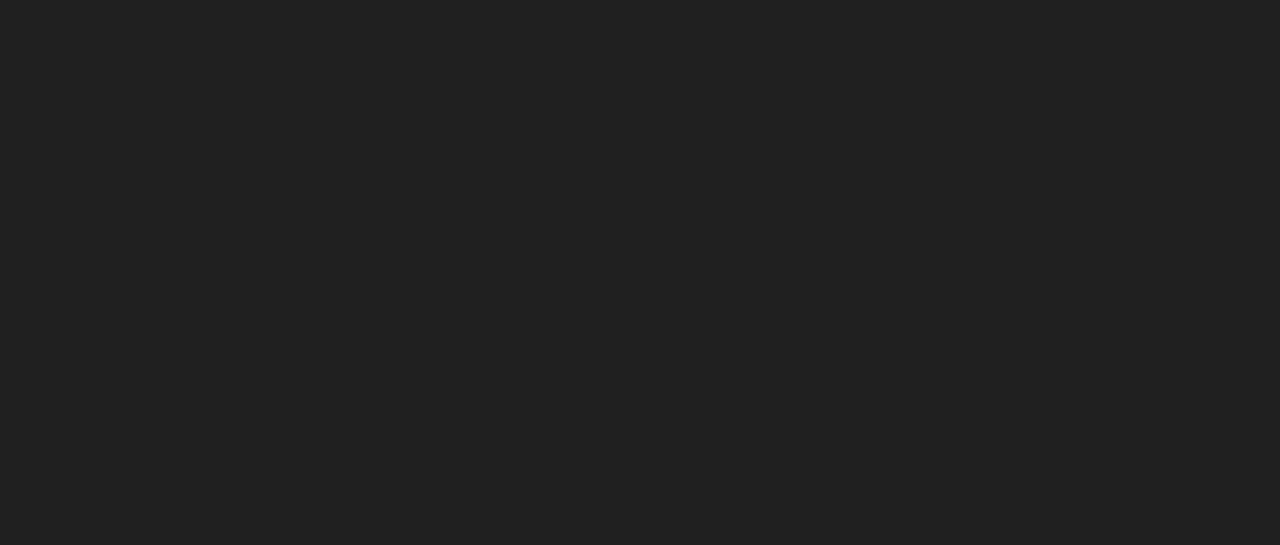
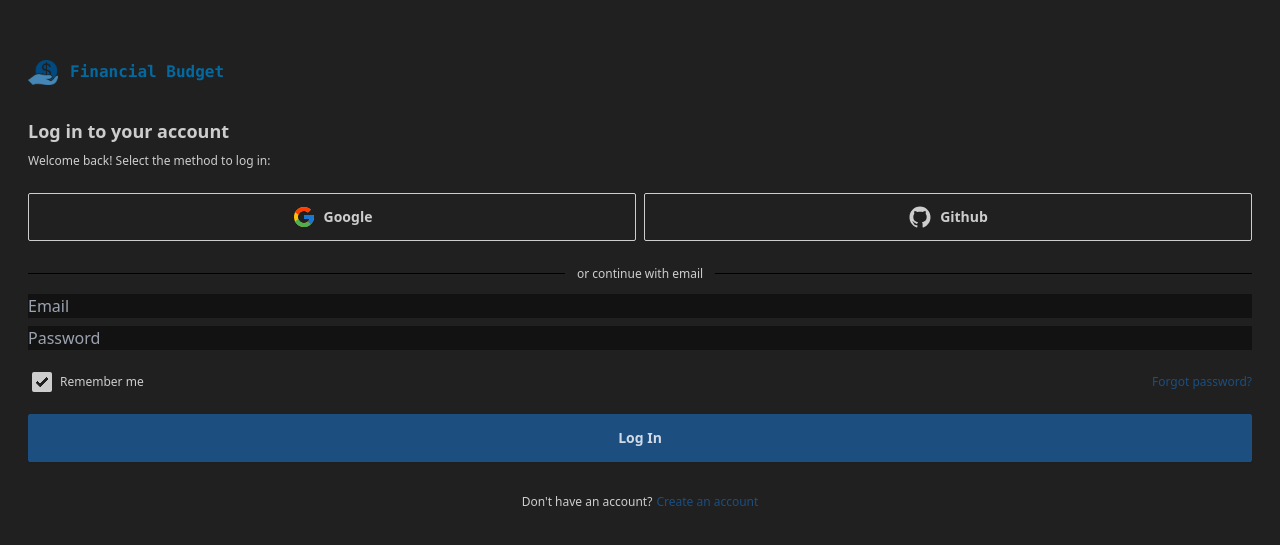
Before and after one commit to zanonjonas-codes/ts-financial-budget, a Next.js app: page /login in a window 1280 px wide. Shown: the part 115-660 px from the top of the page. Built offline with nearby package versions, Linux system fonts and the light colour scheme.

Commit message:
login page sm

```diff
--- a/package.json
+++ b/package.json
@@ -3,7 +3,7 @@
   "version": "0.1.0",
   "private": true,
   "scripts": {
-    "dev": "next dev",
+    "dev": "firefox http://localhost:3000 && next dev",
     "build": "next build",
     "start": "next start",
     "lint": "next lint"
--- a/src/pages/login-exemplo.tsx
+++ b/src/pages/login-exemplo.tsx
@@ -1,3 +1,4 @@
+/* eslint-disable @next/next/no-img-element */
 import Image from 'next/image'
 import React from 'react'
 import { AiOutlineTwitter } from 'react-icons/ai'
--- a/src/pages/login.tsx
+++ b/src/pages/login.tsx
@@ -1,12 +1,90 @@
+/* eslint-disable @next/next/no-img-element */
 import * as React from 'react'
 import '../app/globals.css'
+import Image from 'next/image'
+import { FcGoogle } from 'react-icons/fc'
+import { IoLogoGithub } from 'react-icons/io'
 
 export interface ILoginProps {}
 
 export function Login(props: ILoginProps) {
   return (
-    <section className="h-screen flex flex-col">
-      <div className=""></div>
+    // <section className="grid md:grid-cols-2 grid-cols-1 justify-center items-center h-screen">
+    //   <img
+    //     src="https://media.macphun.com/img/uploads/customer/how-to/608/15542038745ca344e267fb80.28757312.jpg"
+    //     alt="Sample image"
+    //     className="object-cover w-full h-full hidden md:block"
+    //   />
+
+    //   <div className="grid grid-cols-1 items-center justify-center">
+    //     <div className="grid gap-3">
+    //       <input placeholder="Email" type="text" className=""></input>
+
+    //       <input placeholder="Password" type="text"></input>
+    //     </div>
+    //   </div>
+    // </section>
+
+    <section className="grid grid-cols-1 items-center h-screen p-7 content-center gap-2">
+      <img
+        src="https://media.macphun.com/img/uploads/customer/how-to/608/15542038745ca344e267fb80.28757312.jpg"
+        alt="Sample image"
+        className="object-cover w-full h-full hidden "
+      />
+
+      <div className="flex mb-6">
+        <Image src="/dollar.png" alt="" className="" width={30} height={30} />
+        <span className="ml-3 font-mono text-sky-700 font-bold">
+          Financial Budget
+        </span>
+      </div>
+
+      <span className="text-lg font-extrabold">Log in to your account</span>
+
+      <span className="text-xs mb-4">
+        Welcome back! Select the method to log in:
+      </span>
+
+      <div className="grid grid-cols-2 gap-x-2 mb-6">
+        <button className="btn btn-outline">
+          <FcGoogle className="size-6" />
+          Google
+        </button>
+
+        <button className="btn btn-outline">
+          <IoLogoGithub className="size-6" />
+          Github
+        </button>
+      </div>
+
+      <div className="flex items-center justify-center mb-3">
+        <hr className="w-full h-px bg-black border-0 dark:bg-white " />
+        <span className="text-xs absolute px-3 -translate-x-1/2 left-1/2 bg-base-100">
+          or continue with email
+        </span>
+      </div>
+
+      <div className="grid grid-cols-1 items-center justify-center gap-y-2">
+        <input placeholder="Email" type="text"></input>
+        <input placeholder="Password" type="password"></input>
+      </div>
+
+      <div className="flex items-center justify-between">
+        <label className="label cursor-pointer">
+          <input type="checkbox" className="checkbox size-5" checked />
+          <span className="label-text m-2 text-xs">Remember me</span>
+        </label>
+        <a className="link link-primary text-xs link-hover">Forgot password?</a>
+      </div>
+
+      <button className="btn btn-primary mb-6">Log In</button>
+
+      <div className="flex items-center justify-center">
+        <span className="text-xs">Don&apos;t have an account?</span>
+        <a className="link link-primary text-xs link-hover ml-1">
+          Create an account
+        </a>
+      </div>
     </section>
   )
 }
```
Also changed, not shown: public/dollar.png (added).
